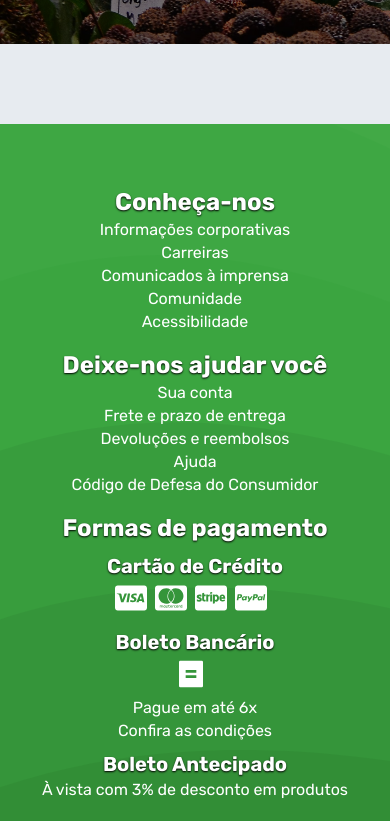
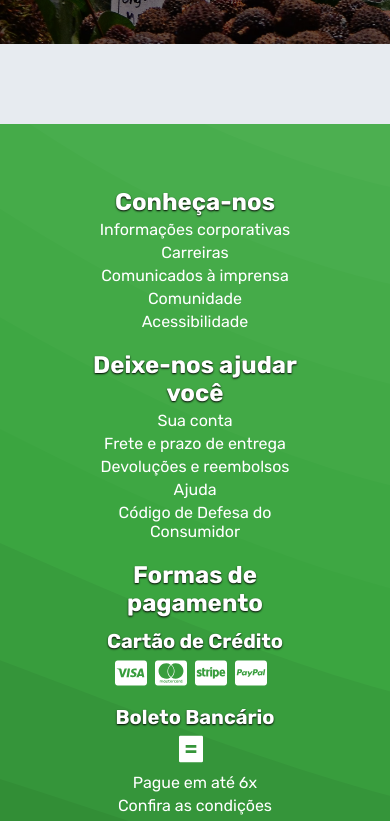
Before and after one commit to willperes/fruit-ecommerce, a React (Create React App) app: page / in a window 390 px wide. Shown: the part 800-1621 px from the top of the page. Built offline with nearby package versions, Linux system fonts and the light colour scheme; no server answers.

Commit message:
Pequena alteração feita na responsividade do footer

```diff
--- a/src/components/Footer/styles.scss
+++ b/src/components/Footer/styles.scss
@@ -71,6 +71,26 @@ footer {
   }
 }
 
+@media screen and (max-width: 1199px) {
+  footer {
+    .footer-wrapper {
+      ul {
+        max-width: 16.5 rem;
+      }
+    }
+  }
+}
+
+@media screen and (max-width: 999px) {
+  footer {
+    .footer-wrapper {
+      ul {
+        max-width: 15rem;
+      }
+    }
+  }
+}
+
 @media screen and (max-width: 899px) {
   footer {
     .footer-wrapper {
```
